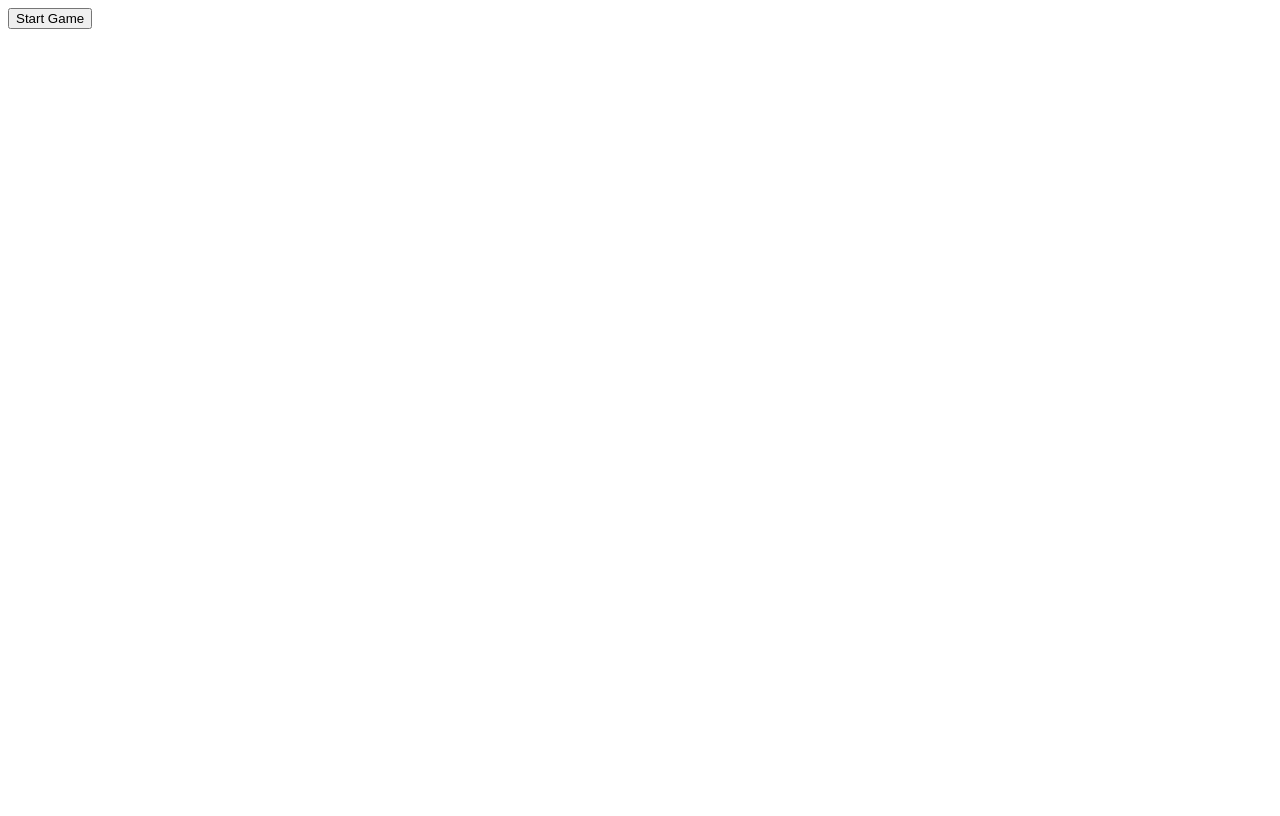
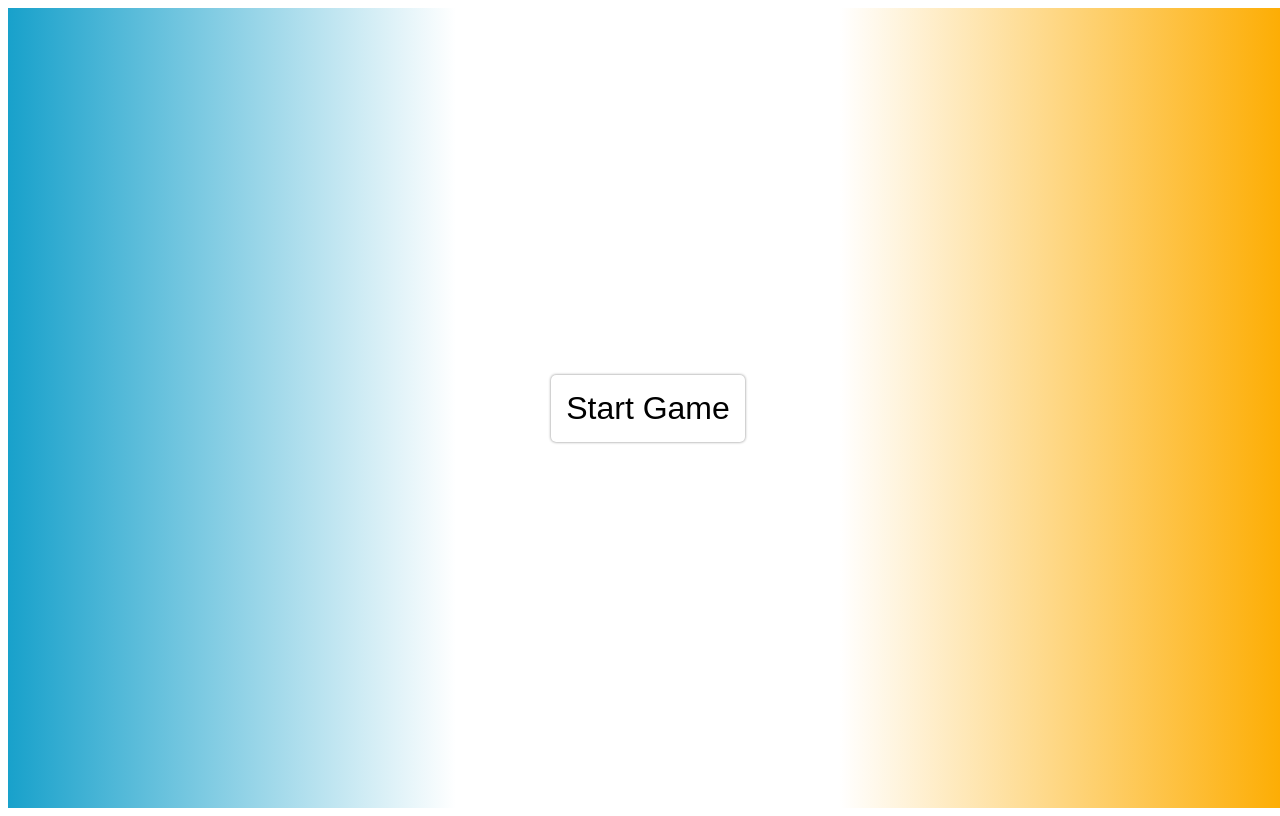
Before and after one commit to youngjerald239/cardbattle, a React (Create React App) app: page / in a window 1280 px wide. Built offline with nearby package versions, Linux system fonts and the light colour scheme.

Commit message:
added styling to background and button

```diff
--- a/src/components/App/styles.module.css
+++ b/src/components/App/styles.module.css
@@ -0,0 +1,15 @@
+.main {
+    background: linear-gradient(90deg,
+    rgba(24, 161, 203, 1) 0%,
+    rgba(255, 255, 255, 1) 35%,
+    rgba(255, 255, 255, 1) 65%,
+    rgba(253, 172, 0, 1) 100%
+    );
+
+    width: 100vw;
+    height: 100vh;
+    display: flex;
+    align-items: center;
+    flex-direction: column;
+    justify-content: space-between;
+}
--- a/src/components/StartMenu/styles.module.css
+++ b/src/components/StartMenu/styles.module.css
@@ -1,3 +1,15 @@
 .main {
-
+    height: 100vh;
+    display:flex;
+    align-items: center;
 }
+.startButton {
+    border: none;
+    outline: none;
+    padding: 15px;
+    font-size: 32px;
+    cursor: pointer;
+    border-radius: 5px;
+    background-color: white;
+    box-shadow: 0px 0px 3px gray;
+}
```
